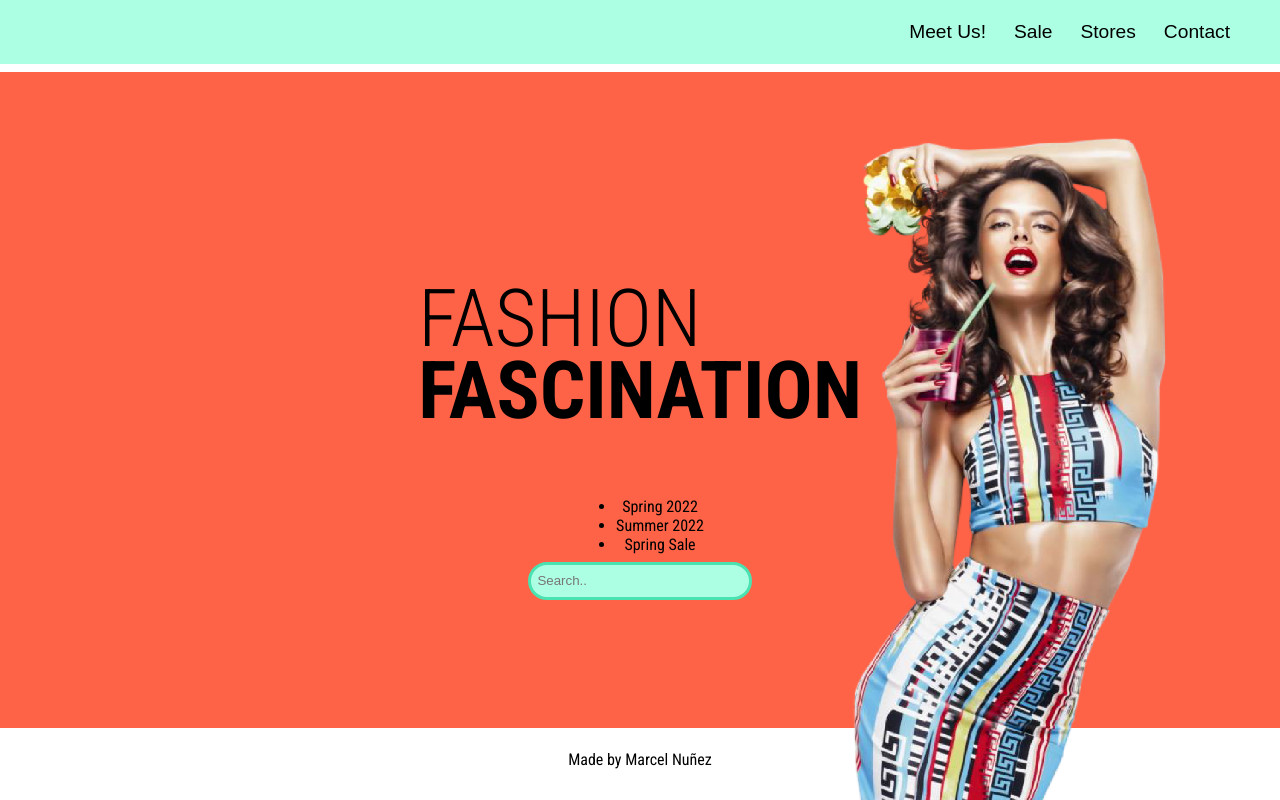
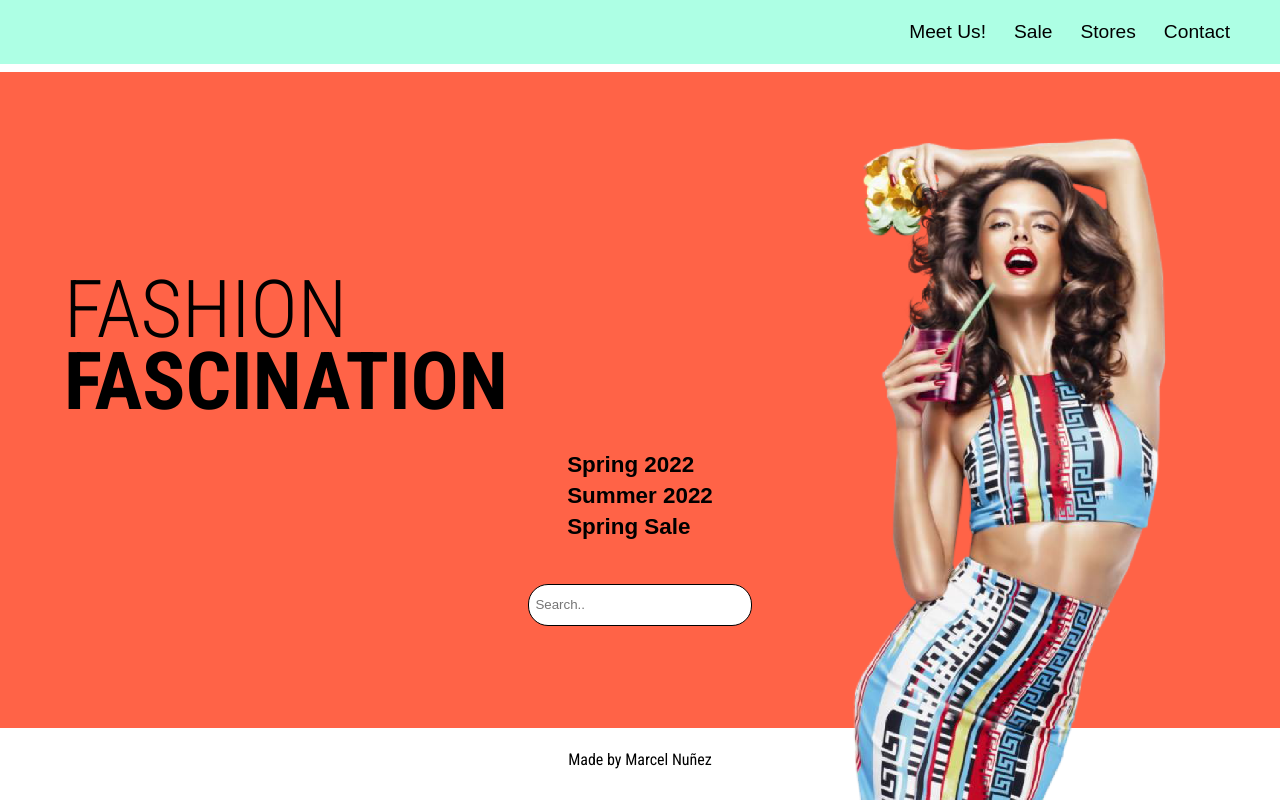
Before and after one commit to MarcelNDG/Fashion-2, a React (Create React App) app: page / in a window 1280 px wide. Built offline with nearby package versions, Linux system fonts and the light colour scheme.

Commit message:
season menu progress

```diff
--- a/src/App.css
+++ b/src/App.css
@@ -69,30 +69,59 @@ main{
 .logo{
   position: relative;
   text-align: left;
+  font-weight: lighter;
   font-size: 3rem;
+  line-height: 0.9;
+
   z-index: 10;
-  line-height: 0.9;
-}
 
-.logo{
-  font-weight: lighter;
 }
 
 .logo span{
   font-weight: 800;
 }
+.seasonMenu{
+  display: flex;
+  justify-content: center;
+}
+
+.seasonMenu  ul {
+  display: flex;
+  position: absolute;
+  flex-direction: column;
+  justify-content: center;
+  text-align: left;
+  list-style: none;
+  background-color: transparent;
+  padding: 0;
+
+  bottom: 9rem;
+
+  z-index: 10;
+}
+
+.seasonMenu  ul  button{
+  font-size: 1.4rem;
+  line-height: 1.8rem;
+  font-weight: bolder;
+  border: none;
+  background-color: transparent;
+
+
+
+}
 
 .searchbar{
   position: absolute;
-  border: #4ae2b0 3px solid;
-  background-color: #adffe4;
+  border: black 1px solid;
+  background-color: #ffffff;
   color: red;
   border-radius: 20px;
   width: 14rem;
-  height: 2.4rem;
+  height: 2.6rem;
   opacity: 1;
   padding: 0.3rem 0.4rem;
-  bottom: 8rem;
+  bottom: 6.4rem;
 
   z-index: 10;
 }
@@ -159,22 +188,20 @@ footer{
   main{
     display: flex;
     position: relative;
-
-
     grid-area: main;
   }
 
   .logo{
-    position: static;
+    position: absolute;
     text-align: left;
+    font-weight: lighter;
+    bottom: 16rem;
     font-size: 4.2rem;
+    line-height: 0.9;
+
     z-index: 10;
-    line-height: 0.9;
   }
 
-  .logo{
-    font-weight: lighter;
-  }
 
   .logo span{
     font-weight: 800;
@@ -190,10 +217,14 @@ footer{
     right: 2rem;
     width: 20rem;
     opacity: 0.4;
-
     bottom: 0;
 
     z-index: 0;
+  }
+
+  /* --- Season Menu --- */
+  .seasonMenu  ul{
+    bottom: 10.6rem;
   }
 }
 
@@ -224,7 +255,7 @@ footer{
 
   /* --- Main --- */
   .logo{
-
+    left: 4rem;
     font-size: 5rem;
   }
 
--- a/src/components/SeasonMenu.js
+++ b/src/components/SeasonMenu.js
@@ -2,11 +2,17 @@ import React from 'react'
 
 const SeasonMenu = () => {
     return(
-        <div>
+        <div className='seasonMenu'>
             <ul>
-                <li>Spring 2022</li>
-                <li>Summer 2022</li>
-                <li>Spring Sale</li>
+                <li>
+                    <button>Spring 2022</button>
+                </li>
+                <li>
+                    <button>Summer 2022</button>
+                </li>
+                <li>
+                    <button>Spring Sale</button>
+                </li>
             </ul>
         </div>
     )
```
